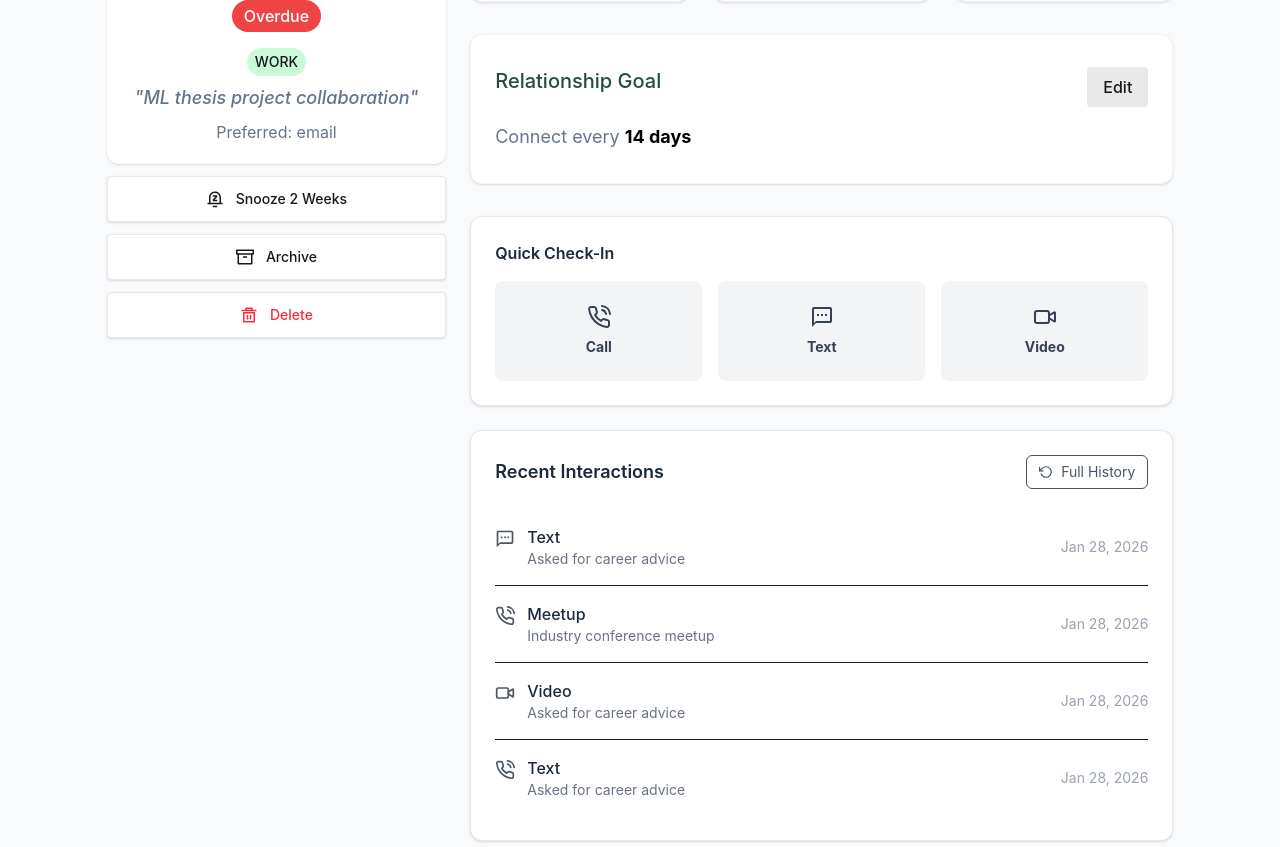
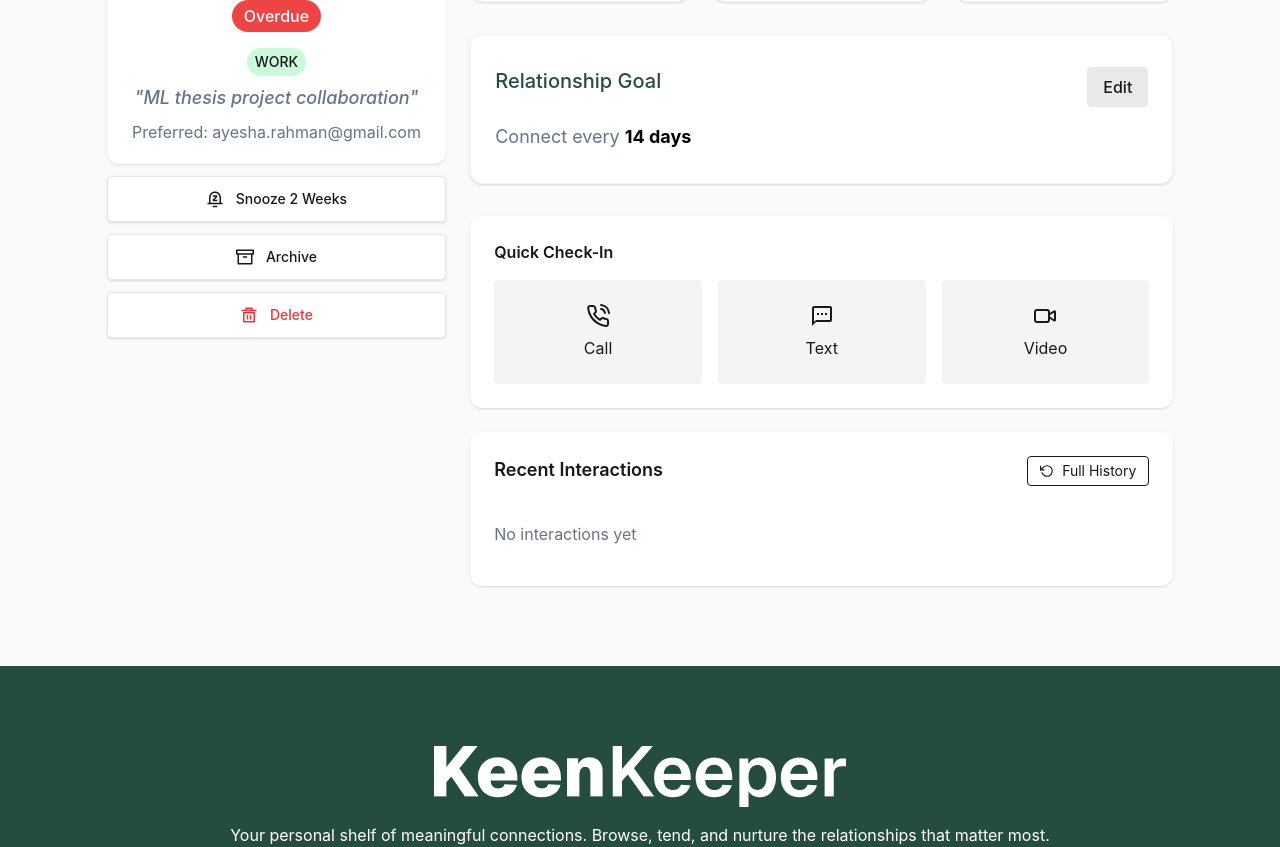
Before and after one commit to swarupkst/KinKeeper, a React (Vite) app: page /friend/1 in a window 1280 px wide. Shown: the part 280-1127 px from the top of the page. Built offline with nearby package versions, Linux system fonts and the light colour scheme.

Commit message:
Timeline design done and functionality added with local storage

```diff
--- a/public/data.json
+++ b/public/data.json
@@ -42,7 +42,7 @@
     "email": "imran.hossain@outlook.com",
     "days_since_contact": 20,
     "status": "Overdue",
-    "tags": ["GYM"],
+    "tags": ["GYM","TRAVEL"],
     "bio": "Gym partner for strength training",
     "goal": 10,
     "next_due_date": "Mar 30, 2026"
--- a/src/App.jsx
+++ b/src/App.jsx
@@ -16,8 +16,8 @@
         <Route path="/" element={<Body />} />
         <Route path="/timeline" element={<Timeline />} />
         <Route path="/stats" element={<Stats />} />
+        <Route path="/friend/:id" element={<FriendDetails />} />
         <Route path="*" element={<ErrorPage />} />
-        <Route path="/friend/:id" element={<FriendDetails />} />
       </Routes>
 
       <Footer />
--- a/src/body/friend details/FriendDetails.jsx
+++ b/src/body/friend details/FriendDetails.jsx
@@ -1,22 +1,32 @@
+import React, { useState } from "react"
+import Left from "./left/Left"
+import Right from "./right/Right"
 
-import Left from './left/Left'
-import Right from './right/Right'
 
 const FriendDetails = () => {
-   return (
-<div className='bg-[#F8FAFC]'>
+  const [friendName, setFriendName] = useState("")
+
+  return (
+    // <div className="grid grid-cols-3 gap-10 w-10/12">
+    //   <Left setFriendName={setFriendName} />
+
+    //   <RightBottom name={friendName} />
+
+    // </div>
+
+    <div className='bg-[#F8FAFC]'>
 
 <div className="grid grid-cols-3 grid-rows-1 gap-6 w-10/12 mx-auto py-20 ">
     <div >
-      <Left />
+      <Left setFriendName={setFriendName} />
     </div>
     <div className="col-span-2">
-      <Right />
+      <Right name={friendName} />
     </div>
 </div>
 
     </div>
-   )
+  )
 }
 
 export default FriendDetails
--- a/src/body/friend details/left/Left.jsx
+++ b/src/body/friend details/left/Left.jsx
@@ -1,10 +1,10 @@
 import React, { useEffect, useState } from 'react'
 import { useParams } from 'react-router-dom'
-import { RiNotificationSnoozeLine } from "react-icons/ri";
-import { FiArchive } from "react-icons/fi";
-import { RiDeleteBin5Line } from "react-icons/ri";
+import { RiNotificationSnoozeLine } from "react-icons/ri"
+import { FiArchive } from "react-icons/fi"
+import { RiDeleteBin5Line } from "react-icons/ri"
 
-const Left = () => {
+const Left = ({ setFriendName }) => {
   const { id } = useParams()
   const [friend, setFriend] = useState(null)
 
@@ -14,20 +14,30 @@
     .then(data => {
       const found = data.find(f => f.id == id)
       setFriend(found)
+
+      // ✅ name send to parent
+      setFriendName(found.name)
     })
 }, [id])
 
-  if (!friend) return <p></p>
+  if (!friend) return <p>Loading...</p>
 
   return (
-    <div className=" text-center">
-
-
+    <div className="text-center">
 
       <div className='flex flex-col gap-3'>
-      <div key={friend.id} className='flex flex-col gap-2 justify-center items-center bg-white p-5 text-center rounded-xl shadow-sm'>
-            <img className='rounded-full w-20' src={friend.picture}></img>
+
+        {/* Friend Card */}
+        <div className='flex flex-col gap-2 justify-center items-center bg-white p-5 text-center rounded-xl shadow-sm'>
+
+          <img
+            className='rounded-full w-20'
+            src={friend.picture}
+            alt={friend.name}
+          />
+
           <h4 className='text-2xl font-semibold'>{friend.name}</h4>
+
           <p
             className={`px-3 py-1 rounded-full text-white font-medium
               ${friend.status === "Almost due" ? "bg-[#EFAD44]" : ""}
@@ -37,26 +47,29 @@
           >
             {friend.status}
           </p>
-            <div className="flex gap-2 mt-2">
 
-  {friend.tags.map((tag, index) => (
+          {/* Tags */}
+          <div className="flex gap-2 mt-2 flex-wrap justify-center">
+            {friend.tags?.map((tag, index) => (
               <p
                 key={index}
                 className="bg-[#CBFADB] py-1 px-2 rounded-full font-medium text-sm"
               >
                 {tag}
               </p>
-
-
             ))}
           </div>
 
-<p className='text-lg font-medium italic text-[#64748B]'>"{friend.bio}"</p>
-<p className='text-[#64748B]'>Preferred: email</p>
+          <p className='text-lg font-medium italic text-[#64748B]'>
+            "{friend.bio}"
+          </p>
+
+          <p className='text-[#64748B]'>
+            Preferred: {friend.email}
+          </p>
         </div>
 
-
-
+        {/* Action Buttons */}
         <div className="flex flex-col gap-3">
 
           <div className="flex items-center justify-center gap-3 px-4 py-3 bg-white border border-gray-200 rounded-sm shadow-sm cursor-pointer hover:shadow-md hover:bg-gray-50 transition">
@@ -77,15 +90,7 @@
         </div>
 
       </div>
-
-
-
     </div>
-
-
-
-
-
   )
 }
 
--- a/src/body/friend details/right/Right.jsx
+++ b/src/body/friend details/right/Right.jsx
@@ -2,11 +2,11 @@
 import RightTop from './RightTop'
 import RightBottom from './RightBottom'
 
-const Right = () => {
+const Right = ({name}) => {
   return (
     <div>
       <RightTop />
-      <RightBottom />
+      <RightBottom name={name} />
     </div>
   )
 }
--- a/src/body/friend details/right/RightBottom.jsx
+++ b/src/body/friend details/right/RightBottom.jsx
@@ -1,47 +1,97 @@
-import React from "react";
-import { MdOutlineTextsms } from "react-icons/md";
-import { FiPhoneCall, FiRotateCcw } from "react-icons/fi";
-import { LuVideo } from "react-icons/lu";
+import React, { useEffect, useState } from "react"
+import { MdOutlineTextsms } from "react-icons/md"
+import { FiPhoneCall, FiRotateCcw } from "react-icons/fi"
+import { LuVideo } from "react-icons/lu"
 
-const RightBottom = () => {
+
+const RightBottom = ({ name }) => {
+    const [toast, setToast] = useState("")
+    const [timeline, setTimeline] = useState([])
+
+
+    useEffect(() => {
+        const stored = JSON.parse(localStorage.getItem("timeline")) || []
+
+        const filtered = stored.filter(item => item.name === name)
+
+        setTimeline(filtered)
+    }, [name])
+
+    const handleAction = (type) => {
+        const newEntry = {
+            id: Date.now(),
+            name, // 👈 add this
+            type: type.toLowerCase(),
+            title: `${type} with ${name}`,
+            date: new Date().toLocaleDateString("en-US", {
+                year: "numeric",
+                month: "long",
+                day: "numeric",
+            })
+        }
+
+        const oldData = JSON.parse(localStorage.getItem("timeline")) || []
+        const updated = [newEntry, ...oldData]
+
+        localStorage.setItem("timeline", JSON.stringify(updated))
+
+
+        setTimeline(updated)
+
+
+        setToast(`${type} added!`)
+        setTimeout(() => setToast(""), 2000)
+    }
+
+
+    const getIcon = (type) => {
+        if (type === "call") return <FiPhoneCall className="text-xl text-gray-600 mt-1" />
+        if (type === "text") return <MdOutlineTextsms className="text-xl text-gray-600 mt-1" />
+        if (type === "video") return <LuVideo className="text-xl text-gray-600 mt-1" />
+    }
+
     return (
         <div className="space-y-6">
 
-      {/* 🔹 Quick Check-In (Separate Card) */}
-      <div className="bg-white rounded-xl border border-gray-200 shadow-sm p-6">
-        <h2 className="text-md font-semibold text-gray-800 mb-4">
-          Quick Check-In
-        </h2>
+
+            {toast && (
+                <div className="fixed top-5 right-5 bg-black text-white px-4 py-2 rounded shadow">
+                    {toast}
+                </div>
+            )}
+
+
+            <div className="bg-white rounded-xl  shadow-sm p-6">
+                <h2 className="text-md font-semibold mb-4">Quick Check-In</h2>
 
                 <div className="grid grid-cols-3 gap-4">
 
-          <div className="flex flex-col items-center justify-center bg-gray-100 rounded-lg py-6 hover:bg-gray-200 transition cursor-pointer font-bold">
-            <FiPhoneCall className="text-2xl text-gray-700 mb-2" />
-            <p className="text-sm text-gray-700">Call</p>
+                    <div onClick={() => handleAction("Call")}
+                        className="flex flex-col items-center bg-gray-100 py-6 rounded cursor-pointer hover:bg-gray-200">
+                        <FiPhoneCall className="text-2xl mb-2" />
+                        <p>Call</p>
                     </div>
 
-          <div className="flex flex-col items-center justify-center bg-gray-100 rounded-lg py-6 hover:bg-gray-200 transition cursor-pointer font-bold">
-            <MdOutlineTextsms className="text-2xl text-gray-700 mb-2" />
-            <p className="text-sm text-gray-700">Text</p>
+                    <div onClick={() => handleAction("Text")}
+                        className="flex flex-col items-center bg-gray-100 py-6 rounded cursor-pointer hover:bg-gray-200">
+                        <MdOutlineTextsms className="text-2xl mb-2" />
+                        <p>Text</p>
                     </div>
 
-          <div className="flex flex-col items-center justify-center bg-gray-100 rounded-lg py-6 hover:bg-gray-200 transition cursor-pointer font-bold">
-            <LuVideo className="text-2xl text-gray-700 mb-2" />
-            <p className="text-sm text-gray-700">Video</p>
+                    <div onClick={() => handleAction("Video")}
+                        className="flex flex-col items-center bg-gray-100 py-6 rounded cursor-pointer hover:bg-gray-200">
+                        <LuVideo className="text-2xl mb-2" />
+                        <p>Video</p>
                     </div>
 
                 </div>
             </div>
 
-      {/* 🔹 Recent Interactions (Separate Card) */}
-      <div className="bg-white rounded-xl border border-gray-200 shadow-sm p-6">
+            <div className="bg-white rounded-xl  shadow-sm p-6">
 
-        <div className="flex items-center justify-between mb-5">
-          <h2 className="text-lg font-semibold text-gray-800">
-            Recent Interactions
-          </h2>
-
-          <button className="flex items-center gap-2 text-sm px-3 py-1.5 border rounded-md text-gray-600 hover:bg-gray-100 transition">
+                <div className="flex justify-between mb-5">
+                    <h2 className="text-lg font-semibold">Recent Interactions</h2>
+                    <button className="flex items-center gap-2 text-sm px-3 py-1 border rounded">
                         <FiRotateCcw />
                         Full History
                     </button>
@@ -49,54 +99,31 @@
 
                 <div className="divide-y">
 
-          <div className="flex items-center justify-between py-4">
+                    {timeline.length === 0 && (
+                        <p className="text-gray-500 py-4">No interactions yet</p>
+                    )}
+
+                    {timeline.slice(0, 4).map(item => (
+                        <div key={item.id} className="flex justify-between py-4">
+
                             <div className="flex items-start gap-3">
-              <MdOutlineTextsms className="text-xl text-gray-600 mt-1" />
+                                {getIcon(item.type)}
+
                                 <div>
-                <p className="font-medium text-gray-800">Text</p>
-                <p className="text-sm text-gray-500">Asked for career advice</p>
+                                    <p className="font-medium text-gray-800">{item.type}</p>
+                                    <p className="text-sm text-gray-500">{item.title}</p>
                                 </div>
                             </div>
-            <p className="text-sm text-gray-400">Jan 28, 2026</p>
+
+                            <p className="text-sm text-gray-400">{item.date}</p>
                         </div>
+                    ))}
 
-          <div className="flex items-center justify-between py-4">
-            <div className="flex items-start gap-3">
-              <FiPhoneCall className="text-xl text-gray-600 mt-1" />
-              <div>
-                <p className="font-medium text-gray-800">Meetup</p>
-                <p className="text-sm text-gray-500">Industry conference meetup</p>
-              </div>
-            </div>
-            <p className="text-sm text-gray-400">Jan 28, 2026</p>
-          </div>
-
-          <div className="flex items-center justify-between py-4">
-            <div className="flex items-start gap-3">
-              <LuVideo className="text-xl text-gray-600 mt-1" />
-              <div>
-                <p className="font-medium text-gray-800">Video</p>
-                <p className="text-sm text-gray-500">Asked for career advice</p>
-              </div>
-            </div>
-            <p className="text-sm text-gray-400">Jan 28, 2026</p>
-          </div>
-
-        <div className="flex items-center justify-between py-4">
-            <div className="flex items-start gap-3">
-              <FiPhoneCall className="text-xl text-gray-600 mt-1" />
-              <div>
-                <p className="font-medium text-gray-800">Text</p>
-                <p className="text-sm text-gray-500">Asked for career advice</p>
-              </div>
-            </div>
-            <p className="text-sm text-gray-400">Jan 28, 2026</p>
-          </div>
                 </div>
             </div>
 
         </div>
-  );
-};
+    )
+}
 
-export default RightBottom;
+export default RightBottom
--- a/src/body/timeline/List.jsx
+++ b/src/body/timeline/List.jsx
@@ -1,15 +1,45 @@
-import React from 'react'
+import React from "react"
+import Call from '../../assets/call.png'
+import Text from '../../assets/text.png'
+import Video from '../../assets/video.png'
 
-const List = () => {
+const List = ({ data }) => {
+
+  const getIcon = (type) => {
+    if (type === "call") return <img src={Call} className="w-5 h-5" alt="video" />
+    if (type === "text") return <img src={Text} className="w-5 h-5" alt="video" />
+    if (type === "video") return <img src={Video} className="w-5 h-5" alt="video" />
+  }
+
+
+  if (!data || data.length === 0) {
+    return <p className="mt-5 text-gray-500">No timeline data</p>
+  }
+
   return (
-    <div>
-      <div>
-        <img src="dd" alt="" />
-        <div>
-            <p>Meetup <span>With Tom Baker</span></p>
-            <p>March 29,2026</p>
+    <div className="mt-6 space-y-4">
+      {data.map(item => (
+        <div key={item.id} className="flex justify-between bg-white p-4 rounded border border-gray-200">
+
+          <div className="flex items-center gap-3">
+            {getIcon(item.type)}
+
+            <div>
+              <h3 className="font-semibold">{item.title}</h3>
+
+              <p className="text-sm text-gray-400">
+                {new Date(item.date).toLocaleDateString("en-US", {
+                  year: "numeric",
+                  month: "long",
+                  day: "numeric",
+                })}
+              </p>
+            </div>
+          </div>
+
+
         </div>
-      </div>
+      ))}
     </div>
   )
 }
--- a/src/body/timeline/Timeline.jsx
+++ b/src/body/timeline/Timeline.jsx
@@ -1,18 +1,37 @@
-import React from 'react'
+import React, { useEffect, useState } from 'react'
 import List from './List'
 
 const Timeline = () => {
+  const [data, setData] = useState([])
+  const [filter, setFilter] = useState("")
+
+  useEffect(() => {
+    const stored = JSON.parse(localStorage.getItem("timeline")) || []
+    setData(stored)
+  }, [])
+
+  const filteredData = filter
+    ? data.filter(item => item.type === filter)
+    : data
+
   return (
+    <div className='bg-[#f8FAFC]'>
     <div className='w-10/12 mx-auto py-20'>
       <h2 className='pb-6 text-5xl font-bold'>Timeline</h2>
-<select  className="pr-30 pl-2 py-2 border rounded-md" defaultValue="">
-  <option value="" disabled hidden > Filter timeline </option>
-  <option value="meetup">Meetup</option>
-  <option value="text">Text</option>
-  <option value="video">Video</option>
-</select>
 
-<List />
+      <select
+        className="pr-30 pl-2 py-2 border rounded-md"
+        onChange={(e) => setFilter(e.target.value)}
+        defaultValue=""
+      >
+        <option value="" >All</option>
+        <option value="call">Call</option>
+        <option value="text">Text</option>
+        <option value="video">Video</option>
+      </select>
+
+      <List data={filteredData} />
+    </div>
     </div>
   )
 }
--- a/src/footer/Keenkeeper.jsx
+++ b/src/footer/Keenkeeper.jsx
@@ -2,12 +2,12 @@
 import { AiFillInstagram } from "react-icons/ai";
 import { FaFacebookSquare } from "react-icons/fa";
 import { BsTwitterX } from "react-icons/bs";
-
+import FooterImg from "../assets/logo-xl.png"
 const Keenkeeper = () => {
   return (
     <div>
       <div className='flex flex-col justify-center items-center gap-4 py-10 pt-20'>
-        <h1 className='text-6xl font-bold text-white'>Keen<span className='font-semibold text-white'>Keeper</span></h1>
+        <img src={FooterImg} alt="logo" />
         <p className='text-white text-center'>Your personal shelf of meaningful connections. Browse, tend, and nurture the relationships that matter most.</p>
         <div>
             <p className='text-2xl font-medium text-white'>Social Links</p>
```
Also changed, not shown: src/navbar/Navbar.jsx (+83 -9 lines), 2 other files (tests, documents, lock files or other folders). Lines whose indentation alone changed are shown as unchanged.
